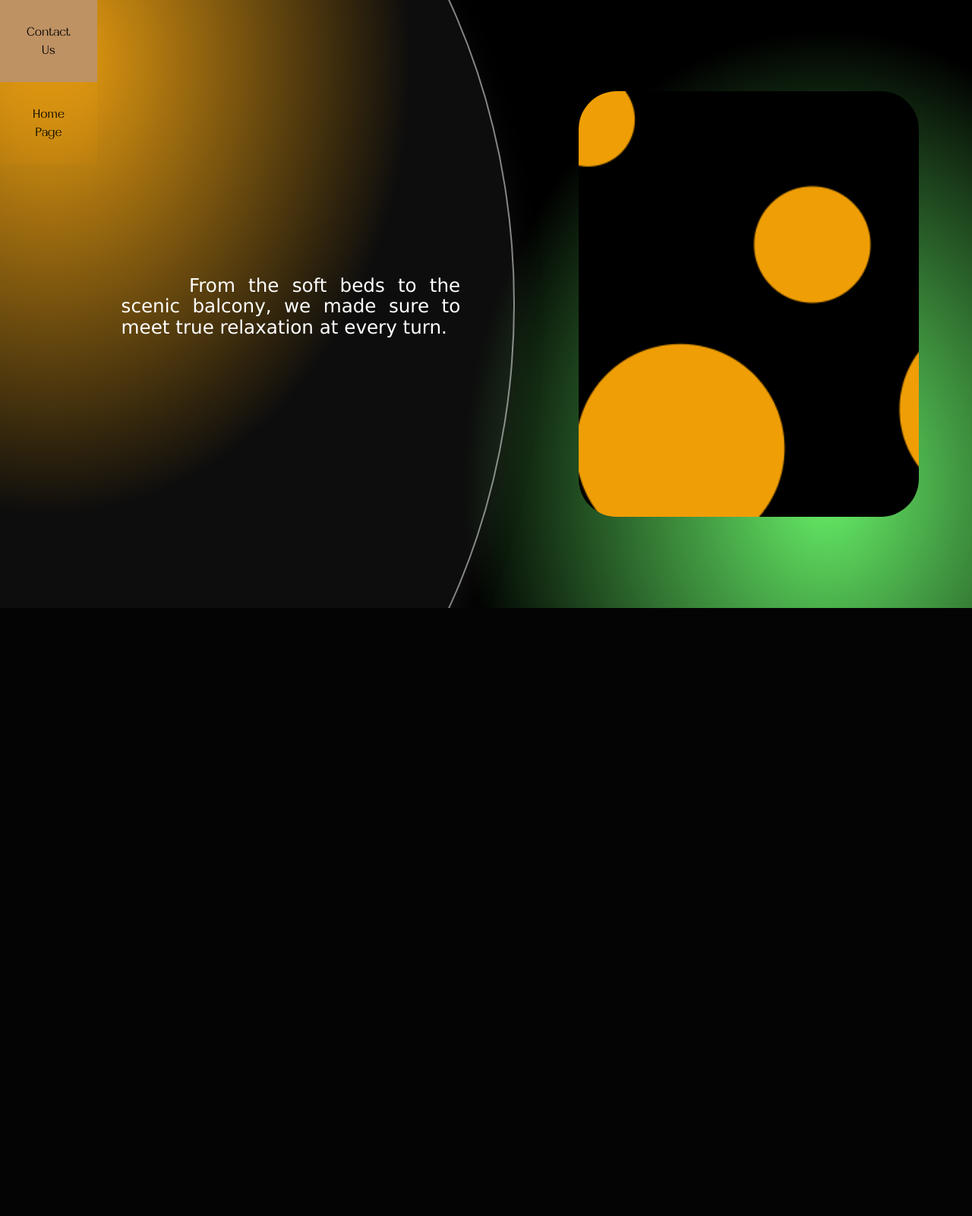
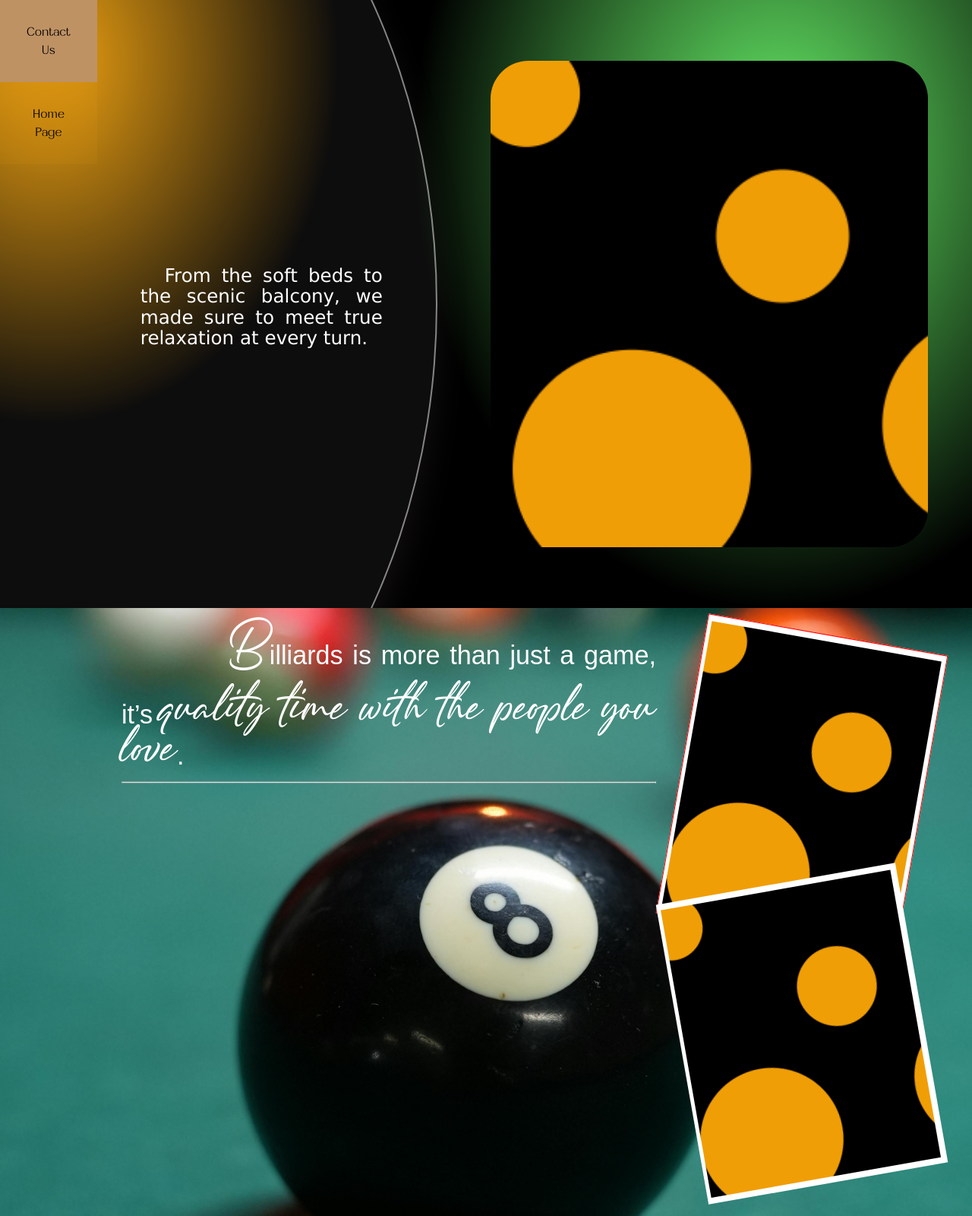
Before and after one commit to ceronGithub/resort, a PHP site: page /amenities.html in a window 1280 px wide. Shown: the whole page at 76% size. Before the commit the page ends 800 px from the top, so only its background shows below. Run offline with PHP 8.4, Linux system fonts and the light colour scheme.

Commit message:
billiard section done

```diff
--- a/amenities.html
+++ b/amenities.html
@@ -21,6 +21,9 @@
 
     <!-- ul -->
 
+    <!-- video-manipulation -->
+     <link rel="stylesheet" href="css/video-manipulation.css">
+
 
     <!-- logo-manipulation -->
      <link rel="stylesheet" href="css/logo-manipulation.css">
@@ -34,6 +37,7 @@
 
     <!-- amenities-manipulation -->
      <link rel="stylesheet" href="css/amenities/section-1-manipulation.css">
+     <link rel="stylesheet" href="css/amenities/section-2-manipulation.css">
 </head>
 <body>
     <div class="nav-bar">
@@ -52,9 +56,26 @@
         </div>
         <img id="section-1-img" src="image/circle-scatter-haikei.png" class="image-object-fit" alt="">
     </div>
+    <div class="sections-black-bg">
+
+        <img src="image/billiard-bg.jpg" class="backgroundImage" alt="" id="section-2-bg-image">
+        <div class="card-circle-section-2">
+            <div class="card-circle-message-section-2">
+                <h4 class="font-text-indent-20 font-color-white"> <span class="fasthinRegular-font-justFont font-size-74" style="line-height: 120px;">B</span>illiards is more than just a game, it’s <span class="fasthinRegular-font-justFont font-size-74">quality time with the people you love</span>.</h4>
+                <hr>
+            </div>
+        </div>
+        <div class="picture-frame-1">
+            <img src="image/circle-scatter-haikei.png" class="image-object-fit" alt="" id="section-2-change-to-frame-1">
+        </div>
+        <div class="picture-frame-2">
+            <img src="image/circle-scatter-haikei.png" class="image-object-fit" alt="" id="section-2-change-to-frame-2">
+        </div>
+    </div>
 
     <!-- js -->
     <script src="https://cdnjs.cloudflare.com/ajax/libs/jquery/3.5.1/jquery.min.js" integrity="sha512-bLT0Qm9VnAYZDflyKcBaQ2gg0hSYNQrJ8RilYldYQ1FxQYoCLtUjuuRuZo+fjqhx/qtq/1itJ0C2ejDxltZVFg==" crossorigin="anonymous" referrerpolicy="no-referrer"></script>
     <script src="https://cdnjs.cloudflare.com/ajax/libs/materialize/1.0.0/js/materialize.min.js" integrity="sha512-NiWqa2rceHnN3Z5j6mSAvbwwg3tiwVNxiAQaaSMSXnRRDh5C2mk/+sKQRw8qjV1vN4nf8iK2a0b048PnHbyx+Q==" crossorigin="anonymous" referrerpolicy="no-referrer"></script>
+    <script src="js/amenities.js"></script>
 </body>
 </html>
--- a/css/amenities/section-1-manipulation.css
+++ b/css/amenities/section-1-manipulation.css
@@ -1,7 +1,7 @@
 .dot-shape-1{
     position: absolute;
-    top: 80%;
-    left: 85%;
+    top: 25%;
+    left: 80%;
     transform: translate(-50%, -50%);
     background-image: radial-gradient(closest-side, rgba(103, 240, 103, 1), transparent);
     width: 75%;
@@ -15,15 +15,15 @@
     left: 5%;
     transform: translate(-50%, -50%);
     background-image: radial-gradient(closest-side, rgba(240,158,5, 1), transparent);
-    width: 75%;
-    height: 150vh;
+    width: 60%;
+    height: 120vh;
     border-radius: 50%;
 }
 
 .card-circle{
     position: absolute;
     top: 50%;
-    left: 3%;
+    left: -5%;
     transform: translate(-50%, -50%);
     background: rgba(255, 255, 255, .05);
     width: 100%;
@@ -36,18 +36,19 @@
 .card-circle .card-circle-message{
     position: absolute;
     top: 50%;
-    left: 77%;
+    left: 82%;
     transform: translate(-50%, -50%);
     text-align: justify;
-    width: 35%;
+    width: 25%;
 }
 
 #section-1-img{
     position: absolute;
     float: right;
-    top: 15vh;
-    right: 5.5vw;
-    height: 70vh;
-    width: 35vw;
+    top: 50%;
+    left: 73%;
+    transform: translate(-50%, -50%);
+    height: 80vh;
+    width: 45vw;
     border-radius: 50px;
 }
--- /dev/null
+++ b/css/amenities/section-2-manipulation.css
@@ -0,0 +1,57 @@
+.picture-frame-1{
+    position: absolute;
+    height: 50vh;
+    width: 25vw;
+    top: 4%;
+    left: 70vw;
+    transform: rotate(10deg);
+    background: #fff;
+    border: 1px solid red;
+    cursor: pointer;
+}
+.picture-frame-1 img{
+    position: relative;
+    height: 48vh;
+    width: 24vw;
+    top: 2%;
+    left: 1.5%;
+}
+
+
+
+.picture-frame-2{
+    position: absolute;
+    height: 50vh;
+    width: 25vw;
+    top: 45%;
+    left: 70vw;
+    transform: rotate(-10deg);
+    background: #fff;
+    cursor: pointer;
+}
+.picture-frame-2 img{
+    position: relative;
+    height: 48vh;
+    width: 24vw;
+    top: 2%;
+    left: 1.5%;
+}
+
+.card-circle-section-2{
+    position: absolute;
+    height: 50vh;
+    width: 55vw;
+    top: 12%;
+    left: 40%;
+    transform: translate(-50%, -50%);
+    text-align: justify;
+    text-justify: inter-word;
+}
+
+.card-circle-message-section-2{
+    position: absolute;
+    width: 100%;
+    top: 50%;
+    left: 50%;
+    transform: translate(-50%, -50%);
+}
--- a/css/font-manipulation.css
+++ b/css/font-manipulation.css
@@ -165,6 +165,20 @@
     font-size: 56;
 }
 
+.font-size-62{
+    font-size: 62;
+}
+
+
+.font-size-68{
+    font-size: 68;
+}
+
+.font-size-74{
+    font-size: 74;
+}
+
+
 .font-color-white{
     color: white;
 }
@@ -205,5 +219,9 @@
 }
 
 .font-text-indent{
+    text-indent: 10%;
+}
+
+.font-text-indent-20{
     text-indent: 20%;
 }
--- a/css/sections.css
+++ b/css/sections.css
@@ -42,4 +42,5 @@
     width: 100%;
     height: 130vh;
     background: rgb(0, 0, 0);
+    overflow: hidden;
 }
```
Also changed, not shown: image/billiard-bg.jpg (added), image/pexels-rovenimages-com-344613-949587.jpg (added), js/amenities.js (added).
